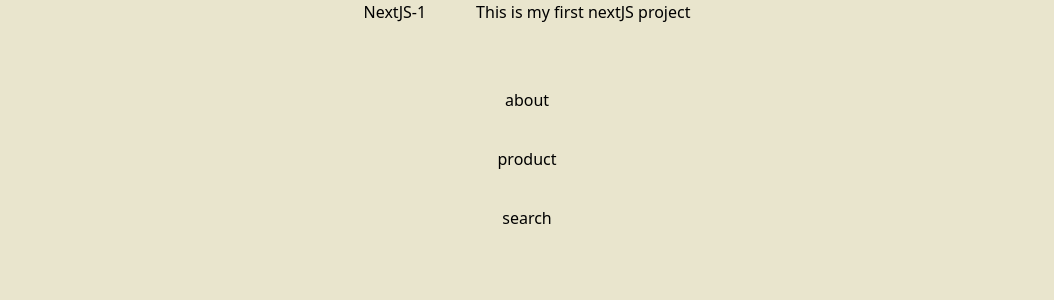
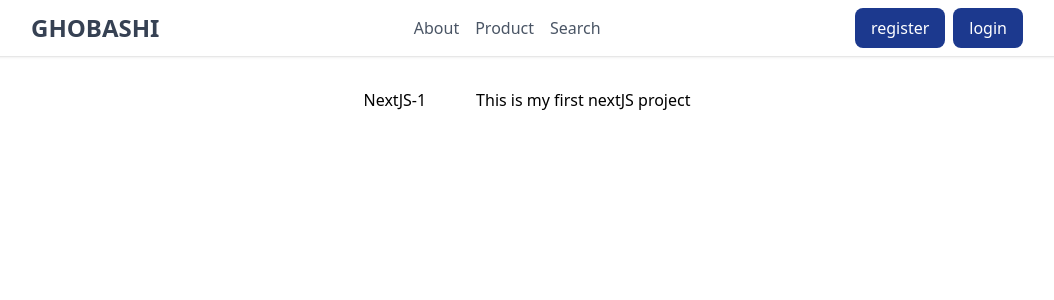
Before and after one commit to AhmedGhobashi/next-js-phase1, a Next.js app: page / in a window 1280 px wide. Shown: the top 300 px of the page, without its empty margins (113-1167 px from the left). Built offline with nearby package versions, Linux system fonts and the light colour scheme.

Commit message:
header added

```diff
--- a/package.json
+++ b/package.json
@@ -11,7 +11,8 @@
   "dependencies": {
     "next": "16.2.9",
     "react": "19.2.4",
-    "react-dom": "19.2.4"
+    "react-dom": "19.2.4",
+    "react-icons": "^5.6.0"
   },
   "devDependencies": {
     "@tailwindcss/postcss": "^4",
--- a/src/app/globals.css
+++ b/src/app/globals.css
@@ -1,26 +1 @@
 @import "tailwindcss";
-
-:root {
-  --background: #E9E5CD;
-
-}
-
-
-body {
-  background: var(--background);
-
-}
-
-/* @theme inline {
-  --color-background: var(--background);
-  --color-foreground: var(--foreground);
-  --font-sans: var(--font-geist-sans);
-  --font-mono: var(--font-geist-mono);
-}
-
-@media (prefers-color-scheme: dark) {
-  :root {
-    --background: #0a0a0a;
-    --foreground: #ededed;
-  }
-} */
--- a/src/app/layout.tsx
+++ b/src/app/layout.tsx
@@ -1,6 +1,8 @@
 import type { Metadata } from "next";
 import { Geist, Geist_Mono } from "next/font/google";
 import "./globals.css";
+
+import Header from "@/components/Header/Header";
 
 const geistSans = Geist({
   variable: "--font-geist-sans",
@@ -27,7 +29,14 @@ export default function RootLayout({
       lang="en"
       className={`${geistSans.variable} ${geistMono.variable} h-full antialiased`}
     >
-      <body className="min-h-full flex flex-col">{children}</body>
+      <body className="min-h-full flex flex-col">
+        <Header/>
+
+          <main className="container mx-auto px-4 w-4/5 py-2 mt-16">
+            {children}
+          </main>
+
+        </body>
     </html>
   );
 }
--- /dev/null
+++ b/src/app/login/page.tsx
@@ -0,0 +1,11 @@
+import React from 'react'
+
+function LoginPage() {
+  return (
+    <div>
+      login page
+    </div>
+  )
+}
+
+export default LoginPage
--- a/src/app/page.tsx
+++ b/src/app/page.tsx
@@ -1,18 +1,16 @@
-import Link from "next/link"
+
 
 export default function Home() {
   return (
     <>
-    <div className="flex flex-row gap-[50px] justify-center">
+
+
+    <div className="flex flex-row gap-[50px] justify-center mt-4">
     <h1>NextJS-1</h1>
     <p>This is my first nextJS project</p>
     </div>
 
-    <div className="mt-16 flex flex-col gap-[35px] items-center">
-    <Link href={"about"}>about</Link>
-    <Link href={"products"}>product</Link>
-    <Link href={"products/search"}>search</Link>
-    </div>
+
     </>
   );
 }
--- /dev/null
+++ b/src/app/register/page.tsx
@@ -0,0 +1,11 @@
+import React from 'react'
+
+function RegisterPage() {
+  return (
+    <div>
+      register
+    </div>
+  )
+}
+
+export default RegisterPage
--- /dev/null
+++ b/src/components/Header/Header.tsx
@@ -0,0 +1,61 @@
+'use client';
+
+// next lib
+import Link from "next/link";
+
+// react hooks
+import { useState } from "react";
+
+// react-icons
+import { IoMenu } from "react-icons/io5";
+import { IoCloseCircleSharp } from "react-icons/io5";
+
+
+function Header() {
+
+    const [isOpen, setIsOpen]= useState(false);
+
+  return (
+    <>
+    <header className='fixed top-0 bg-white/95 w-full backdrop-blur-sm shadow-sm z-50'>
+    <div className="container mx-auto px-4 w-4/5 py-2">
+        <div className="flex items-center justify-between ">
+            <Link href='/'>
+                <span className="font-bold text-gray-700 text-2xl ">GHOBASHI</span>
+            </Link>
+
+            <nav className="hidden md:flex items-center ">
+                <div className="flex items-center justify-between space-x-4 ">
+                    <Link className='text-gray-600 hover:text-blue-600 transition-colors capitalize'  href={"about"}>about</Link>
+                    <Link className='text-gray-600 hover:text-blue-600 transition-colors capitalize'  href={"products"}>product</Link>
+                    <Link className='text-gray-600 hover:text-blue-600 transition-colors capitalize'  href={"products/search"}>search</Link>
+                </div>
+            </nav>
+
+            <button className="md:hidden" onClick={()=>setIsOpen(prev=> !prev)}>
+                {isOpen ? (<IoCloseCircleSharp />): (<IoMenu />)}
+            </button>
+
+            <div className="hidden md:flex items-center space-x-2">
+                <button className=" rounded-lg py-2 px-4 bg-blue-900 text-white hover:bg-blue-600 transition-colors">
+                    <Link href = {"register"}>register</Link>
+                </button>
+                <button className="rounded-lg py-2 px-4 bg-blue-900 text-white hover:bg-blue-600 transition-colors">
+                    <Link href = {"login"}>login</Link>
+                </button>
+            </div>
+        </div>
+    </div>
+            {isOpen&&(
+            <div className="flex flex-col items-center justify-between space-y-2 bg-[#ded7d7]">
+                <Link className='text-gray-600 hover:text-blue-600 transition-colors capitalize'  href={"about"}>about</Link>
+                <Link className='text-gray-600 hover:text-blue-600 transition-colors capitalize'  href={"products"}>product</Link>
+                <Link className='text-gray-600 hover:text-blue-600 transition-colors capitalize'  href={"products/search"}>search</Link>
+            </div>
+        )}
+    </header>
+    </>
+  )
+}
+
+export default Header;
```
Also changed, not shown: notes.txt (added), 1 other file (tests, documents, lock files or other folders).
